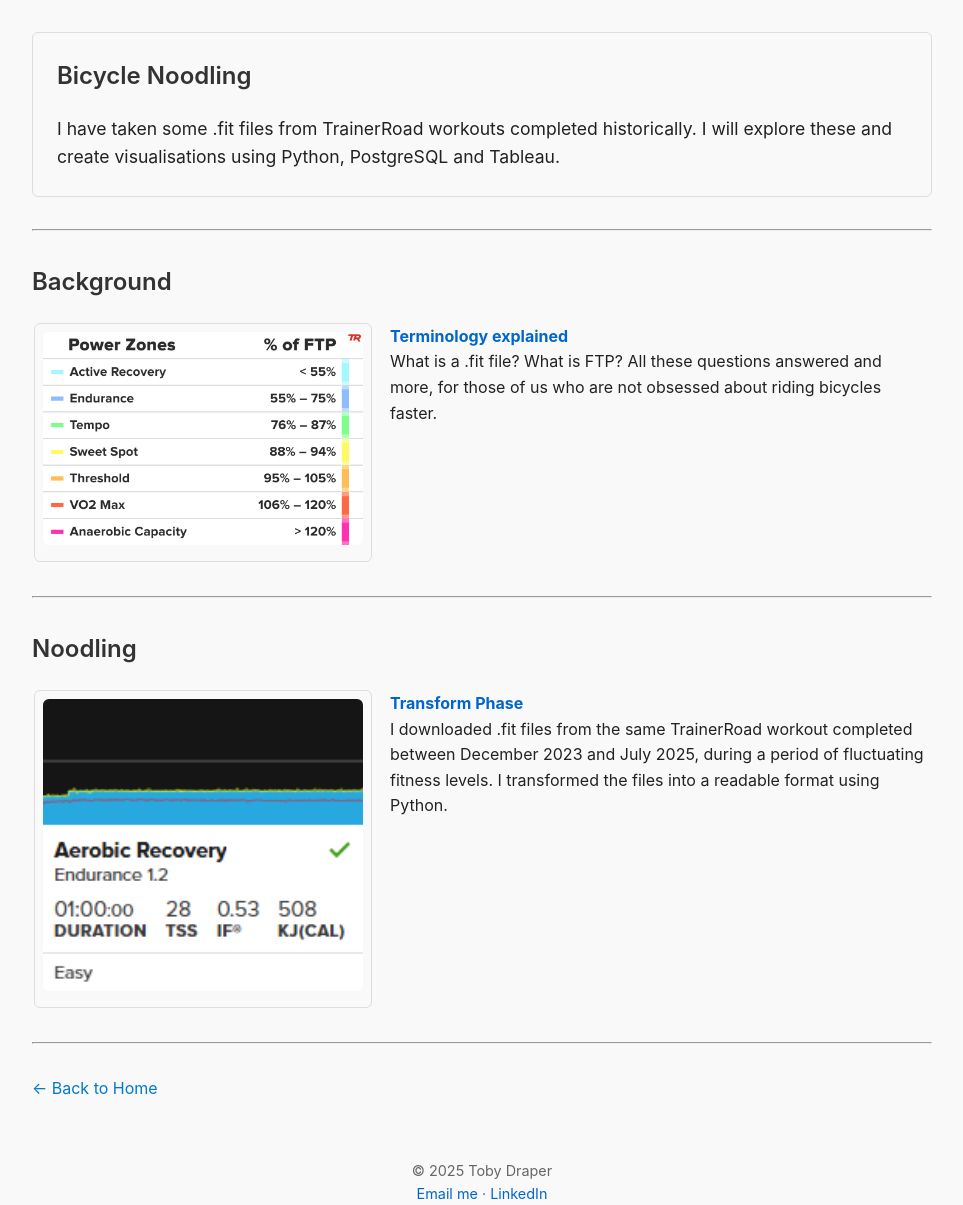
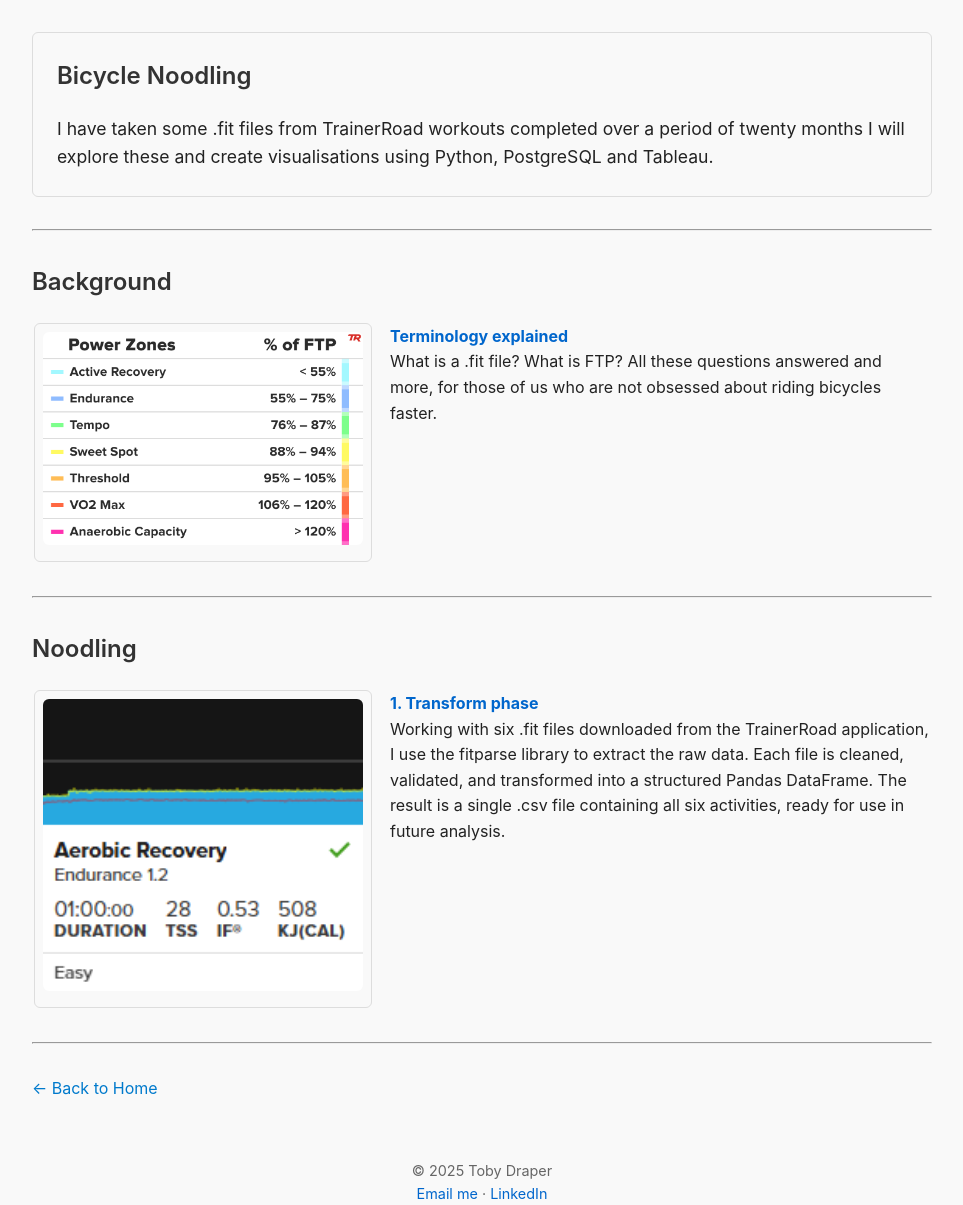
Before and after one commit to drapertoby/portfolio-toby-draper, a Jekyll site: the page built from bicycle-noodling.md, in a window 1280 px wide. Shown: the whole page, without its empty margins (158-1121 px from the left). Built offline with Jekyll 4.4.1, drawn with Linux system fonts in a browser that asks for light colours.

Commit message:
Update bicycle-noodling.md

```diff
--- a/bicycle-noodling.md
+++ b/bicycle-noodling.md
@@ -7,7 +7,7 @@ permalink: /bicycle-noodling/
 <div style="border: 1px solid #ddd; background-color: #f9f9f9; padding: 1.5rem; margin-bottom: 2rem; border-radius: 6px;">
   <h2 style="margin-top: 0; font-size: 1.5rem;">Bicycle Noodling</h2>
   <p style="font-size: 1.1rem; line-height: 1.6; margin: 0;">
-    I have taken some .fit files from TrainerRoad workouts completed historically. I will explore these and create visualisations using Python, PostgreSQL and Tableau.
+    I have taken some .fit files from TrainerRoad workouts completed over a period of twenty months I will explore these and create visualisations using Python, PostgreSQL and Tableau.
   </p>
 </div>
 
@@ -37,8 +37,8 @@ permalink: /bicycle-noodling/
       <img src="/portfolio-toby-draper/images/noodle_1.png" alt="Aerobic Recovery" style="width: 100%; border-radius: 6px;" />
     </td>
     <td style="vertical-align: top; padding-left: 1rem;">
-      <a href="/portfolio-toby-draper/noodle_1/"><strong>Transform Phase</strong></a><br>
-      I downloaded .fit files from the same TrainerRoad workout completed between December 2023 and July 2025, during a period of fluctuating fitness levels. I transformed the files into a readable format using Python.
+      <a href="/portfolio-toby-draper/noodle_1/"><strong>1. Transform phase</strong></a><br>
+      Working with six .fit files downloaded from the TrainerRoad application, I use the fitparse library to extract the raw data. Each file is cleaned, validated, and transformed into a structured Pandas DataFrame. The result is a single .csv file             containing all six activities, ready for use in future analysis.
     </td>
   </tr>
 </table>
```
